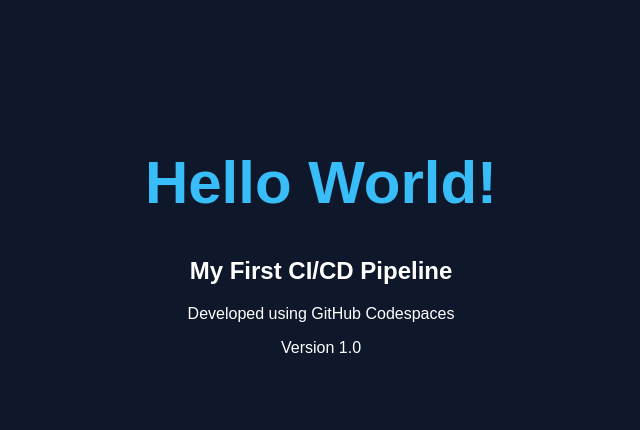
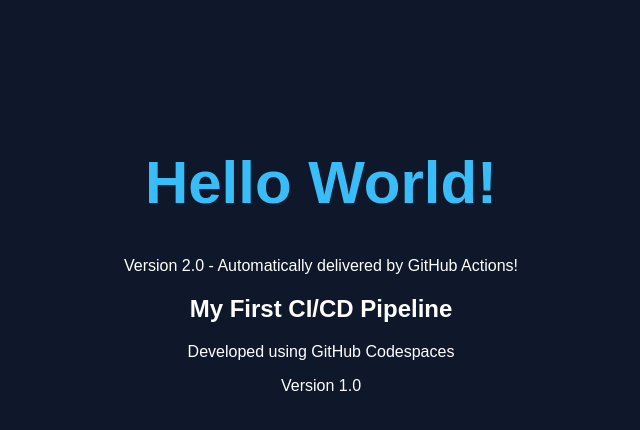
Before and after one commit to mhugoAdentis/hello-world, a plain HTML site: page index.html in a window 1280 px wide. Shown: the whole page, without its empty margins (319-959 px from the left). Drawn offline with Linux system fonts and the light colour scheme.

Commit message:
Release application version 2.0

```diff
--- a/index.html
+++ b/index.html
@@ -20,6 +20,7 @@
 </head>
 <body>
     <h1>Hello World!</h1>
+    <p>Version 2.0 - Automatically delivered by GitHub Actions!</p>
     <h2>My First CI/CD Pipeline</h2>
     <p>Developed using GitHub Codespaces</p>
     <p>Version 1.0</p>
```
